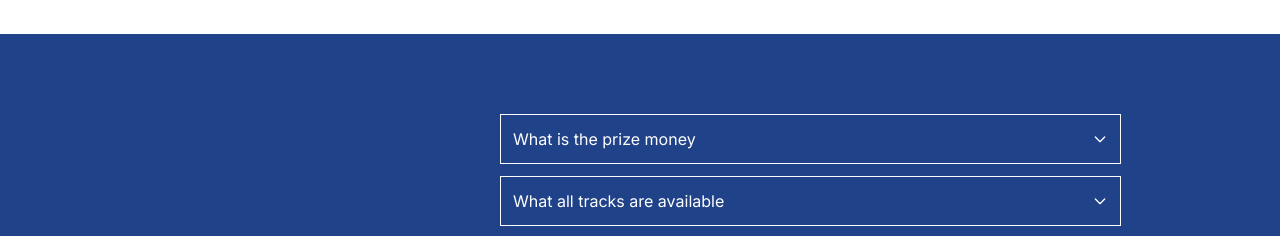
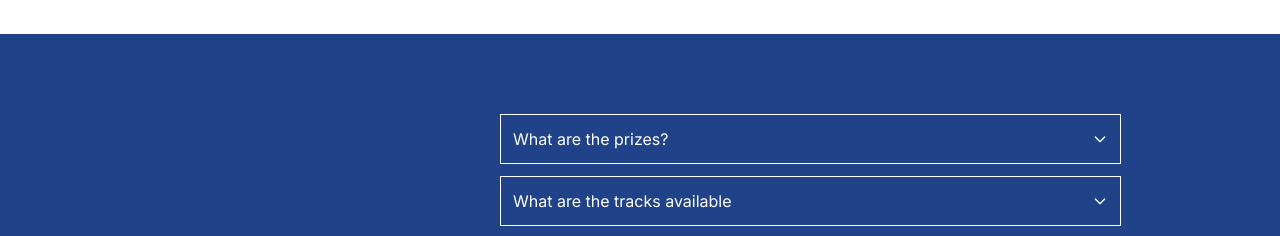
Before and after one commit to Make-a-Ton/make-a-ton-2024, a Next.js app: page / in a window 1280 px wide. Shown: the part 3180-3416 px from the top of the page. Built offline with nearby package versions, Linux system fonts and the light colour scheme; a web font is replaced by a local one.

Commit message:
Update faq.js
grammar and incorrect FAQs updated

```diff
--- a/src/sections/Faq/faq.js
+++ b/src/sections/Faq/faq.js
@@ -1,19 +1,19 @@
 export const FAQS =[
   {
-    ques: "What is the prize money",
-    ans: "First Prize - 30K, Second Prize: 20K. Track prices to be announced soon"
+    ques: "What are the prizes?",
+    ans: "Best Product - Rs. 30K, Runners Up: Rs. 20K and Best UI/UX hack: Rs 10k. Track prices to be announced soon."
   },
   {
-    ques: "What all tracks are available",
-    ans: "Seperate track for Software and Hardware"
+    ques: "What are the tracks available",
+    ans: "Seperate tracks for Software and Hardware have been announced currently. Stay tuned for more!"
   },
   {
     ques: "Is registration free?",
-    ans: "Yes, registration is  free of charge.",
+    ans: "Yes, registration is free of charge.",
   },
   {
     ques: "Is this hackathon only for CUSAT students?",
-    ans: "No. One category is exclusively for cusat students. The rest of the event is equally open to all.",
+    ans: "No. The event is equally open to all.",
   },
   {
     ques: "What is the theme of the hackathon?",
@@ -21,7 +21,7 @@ export const FAQS =[
   },
   {
     ques: "Are premade products allowed?",
-    ans: "No, we all start coding at the same time. It’s cool to work on designs beforehand, digital mockups, open source frameworks, and anything else available to everyone, but keep things within fair limits.",
+    ans: "No, we all start coding at the same time. It’s cool to work on designs beforehand, digital mockups, open source frameworks, and anything else available to everyone, but keep things within fair limits. The organizers have the right to disqualify any team who violates this rule.",
   },
   {
     ques: "Will I get certificates?",
@@ -29,18 +29,18 @@ export const FAQS =[
   },
   {
     ques: "When will prizes and other details be announced?",
-    ans: "Currently the cash prize alone stands worth 50K. More details regarding the schedule, sponsors, main prizes and other category awards will be informed in a mail to the registered candidates.",
+    ans: "Currently the cash prize alone stands at Rs. 50K. More details regarding the schedule, sponsors, main prizes and other category awards will be communicated in a mail to the registered candidates.",
   },
   {
-    ques: "Do we get any complementary?",
-    ans: "Yes, of course. T-shirts and other amazing swags are awaiting all the registered participants.",
+    ques: "Do we get any swag?",
+    ans: "Yes, of course. T-shirts and other amazing swag are awaiting all the participants that check-in to the event.",
   },
   {
-    ques: "I'm a newbie, is there any point in registering?",
-    ans: "Hackathons are a great way to learn about new technology and make new friends. We want a diverse audience and beginners are welcome.",
+    ques: "I'm a newbie; is there any point in registering?",
+    ans: "Hackathons are a great way to learn about new technology and make new friends. We strive to have a diverse audience and therefore welcome beginners to register.",
   },
   {
     ques: "I don't know how to code, is this event for me?",
-    ans: "Designers, marketers and all sorts of skills are required for a successful company. We believe there is something for everyone.",
+    ans: "Everybody is welcome to learn from each other and work on something you wish to. We believe there is something for everyone.",
   },
 ];
```
